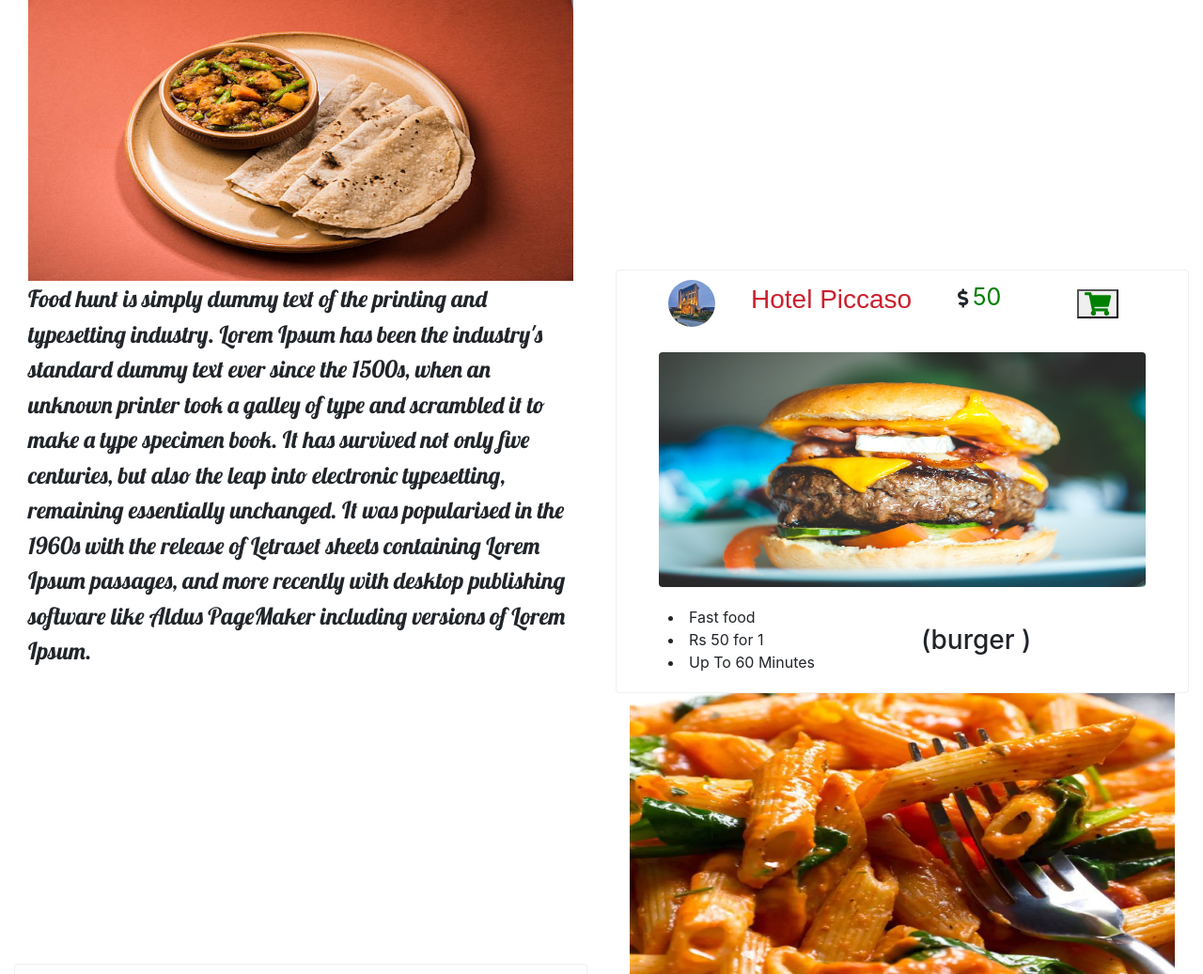
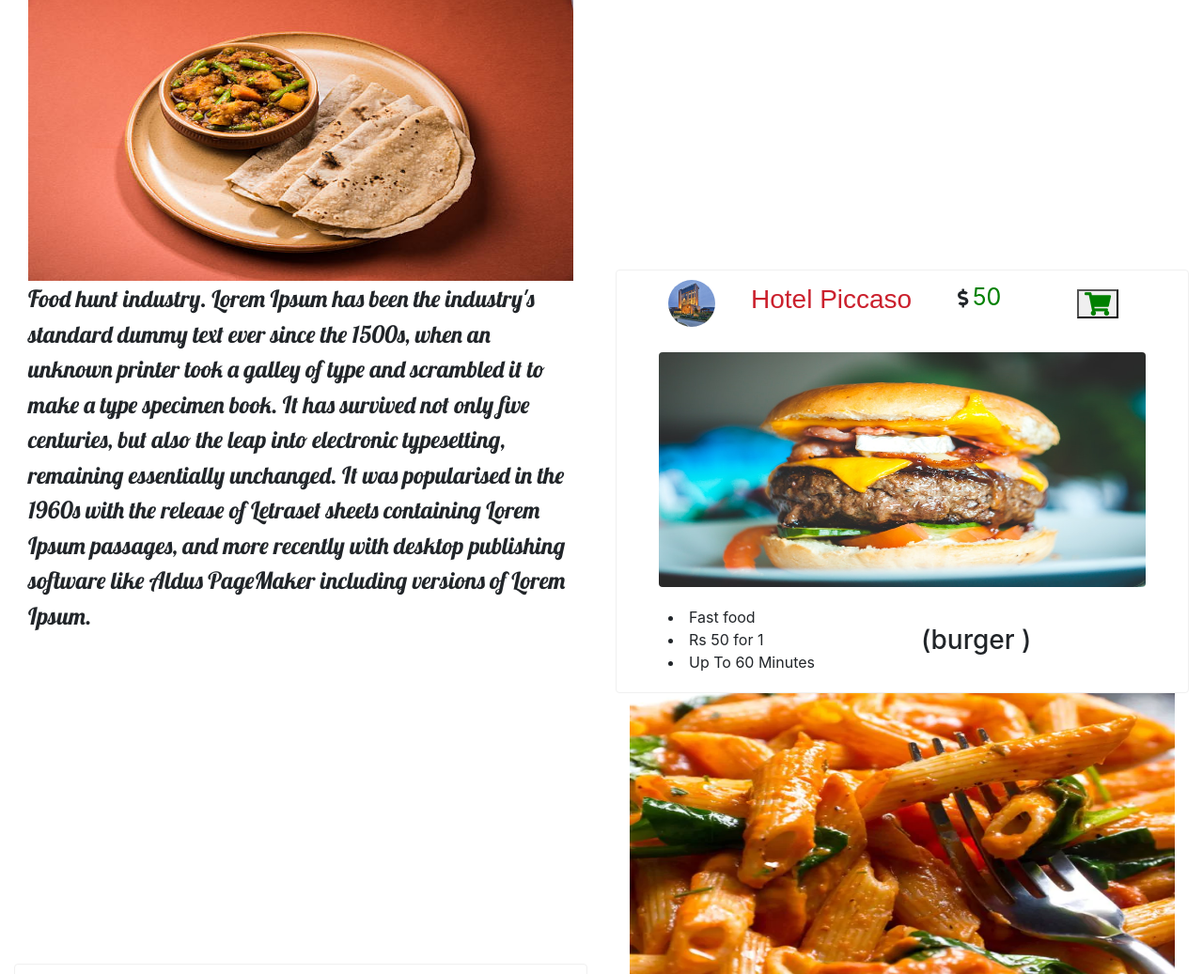
Before and after one commit to raman1287/food, a PHP site: page / in a window 1280 px wide. Shown: the part 1009-2046 px from the top of the page at 94% size. Run offline with PHP 8.4, Linux system fonts and the light colour scheme; data comes from the database, SQL or seed files in the repository; data that the repository does not hold is empty; some libraries are stand-ins or nearby versions.

Commit message:
first test

```diff
--- a/index.php
+++ b/index.php
@@ -316,7 +316,7 @@ ul li a:hover{text-decoration:none;}
 	 <img src="img/istockphoto-516324258-612x612.jpg" height="300px" width="100%">
 	</div>
 	 <div class="container">
-	 <p style="font-family: 'Lobster', cursive; font-weight:light;  font-size:25px;">Food hunt is simply dummy text of the printing and typesetting industry. Lorem Ipsum has been the industry's standard dummy text ever since the 1500s, when an unknown printer took a galley of type and scrambled it to make a type specimen book. It has survived not only five centuries, but also the leap into electronic typesetting, remaining essentially unchanged. It was popularised in the 1960s with the release of Letraset sheets containing Lorem Ipsum passages, and more recently with desktop publishing software like Aldus PageMaker including versions of Lorem Ipsum.</p>
+	 <p style="font-family: 'Lobster', cursive; font-weight:light;  font-size:25px;">Food hunt industry. Lorem Ipsum has been the industry's standard dummy text ever since the 1500s, when an unknown printer took a galley of type and scrambled it to make a type specimen book. It has survived not only five centuries, but also the leap into electronic typesetting, remaining essentially unchanged. It was popularised in the 1960s with the release of Letraset sheets containing Lorem Ipsum passages, and more recently with desktop publishing software like Aldus PageMaker including versions of Lorem Ipsum.</p>
 	 </div>
 
 	</div>
```
